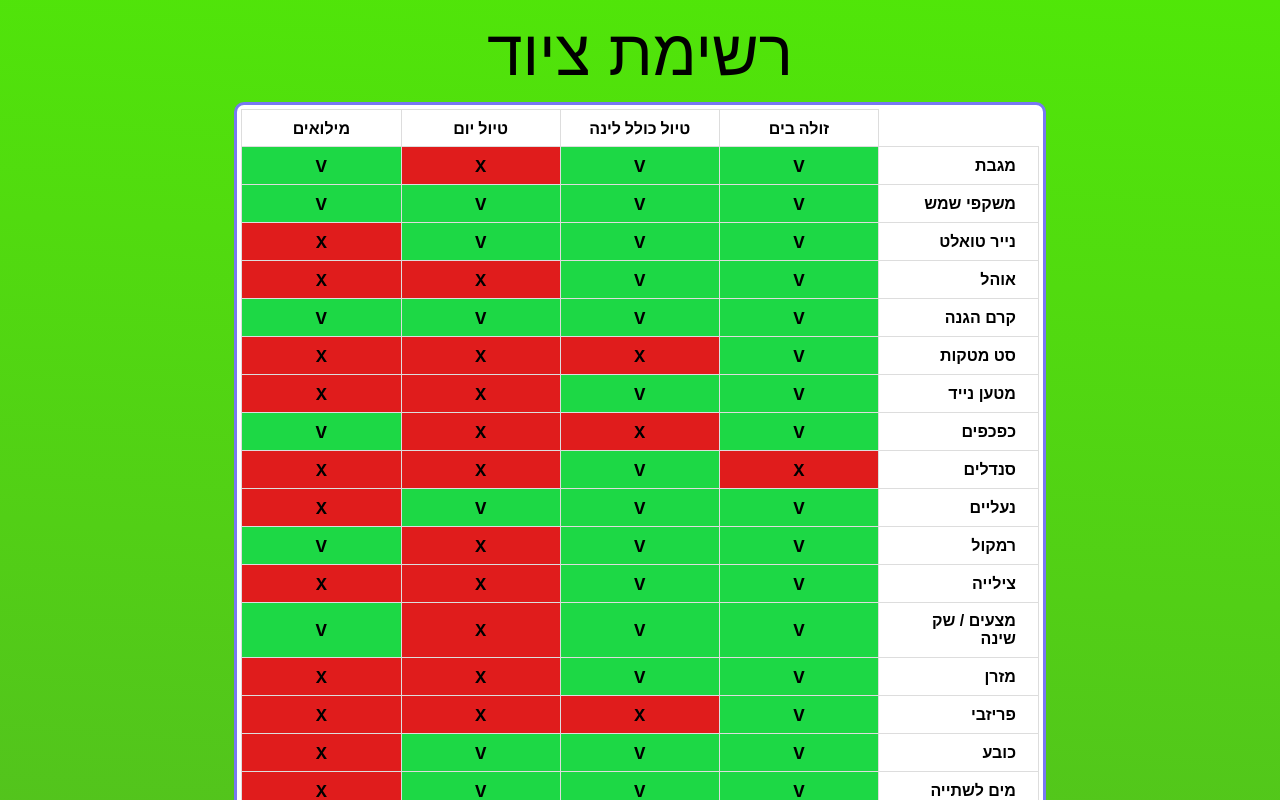
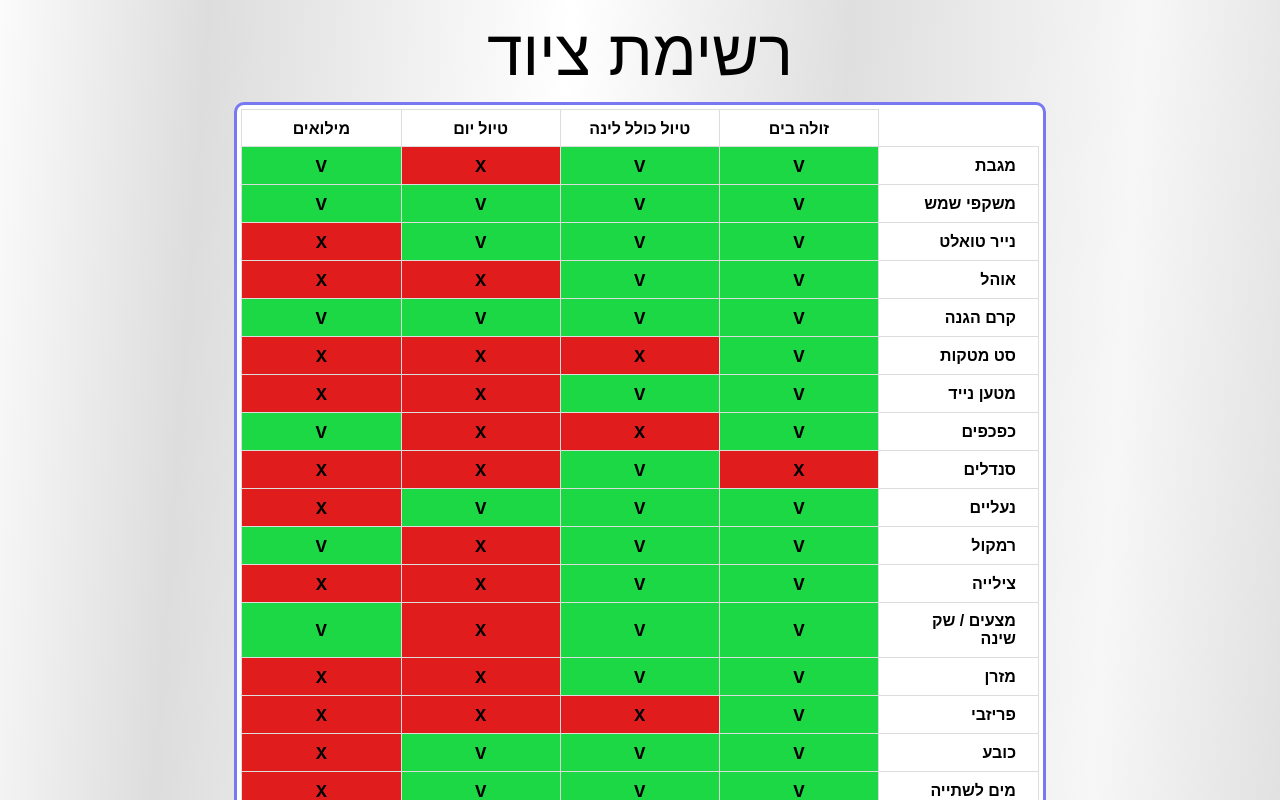
Before and after one commit to imrishtz/react, a React app: page / in a window 1280 px wide. Shown: the top 800 px of the page. Built offline with nearby package versions, Linux system fonts and the light colour scheme.

Commit message:
colors changing

```diff
--- a/src/css/App.css
+++ b/src/css/App.css
@@ -19,8 +19,8 @@ h1{
   flex-direction: column;
   align-items: center;
   padding: 1%;
-  background: rgb(126,228,78);
-  background: linear-gradient(4deg, rgba(126,228,78,1) 0%, rgba(83,195,29,1) 49%, rgba(80,231,8,1) 100%);
+  background: rgb(251,251,251);
+  background: linear-gradient(94deg, rgba(251,251,251,1) 0%, rgba(221,221,221,1) 15%, rgba(255,255,255,1) 41%, rgba(223,223,223,1) 61%, rgba(247,247,247,1) 82%, rgba(218,218,218,1) 100%);
 }
 #outerTable {
   padding: 0.5%;
```
Also changed, not shown: 1 other file (tests, documents, lock files or other folders).
